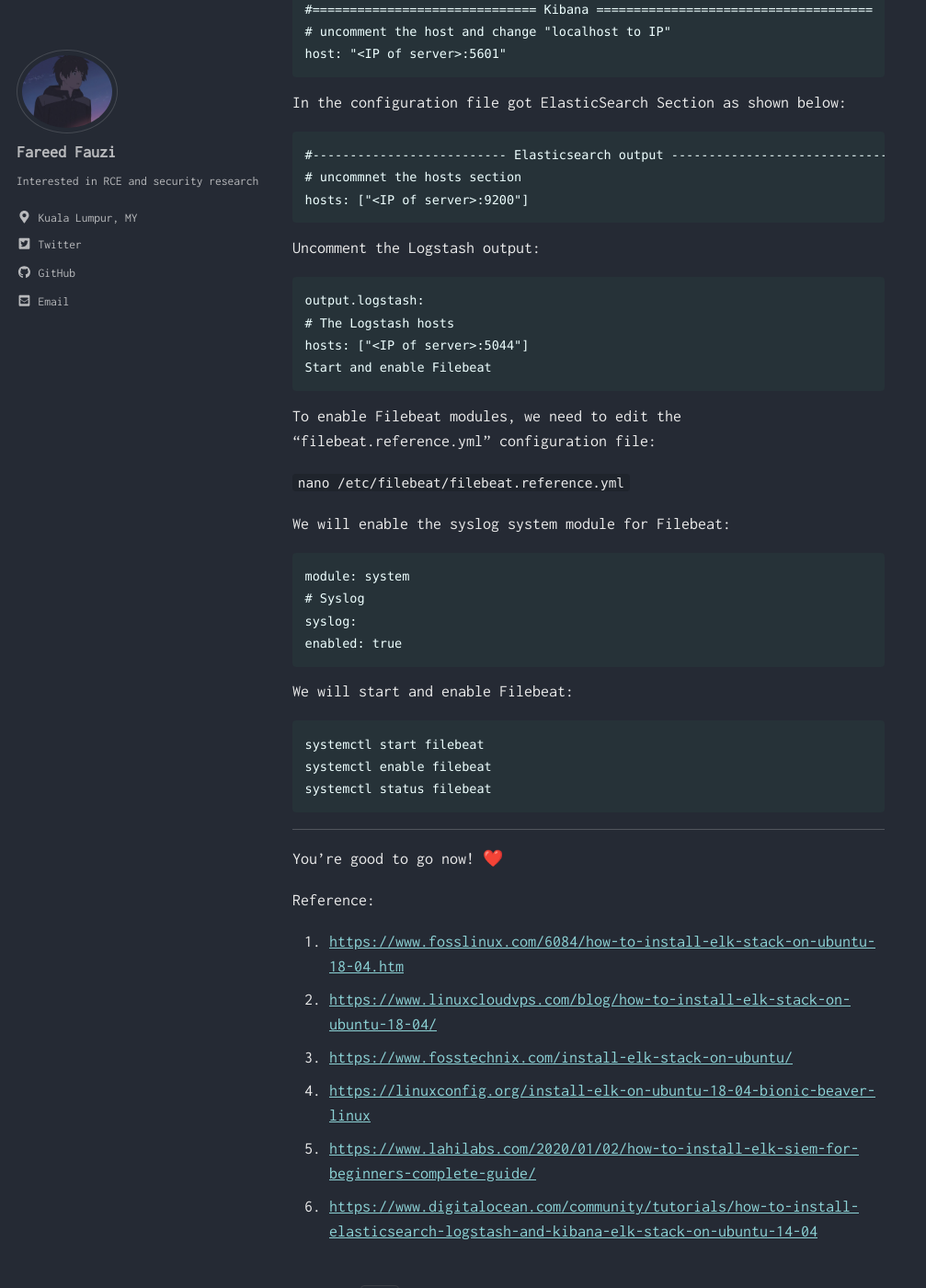
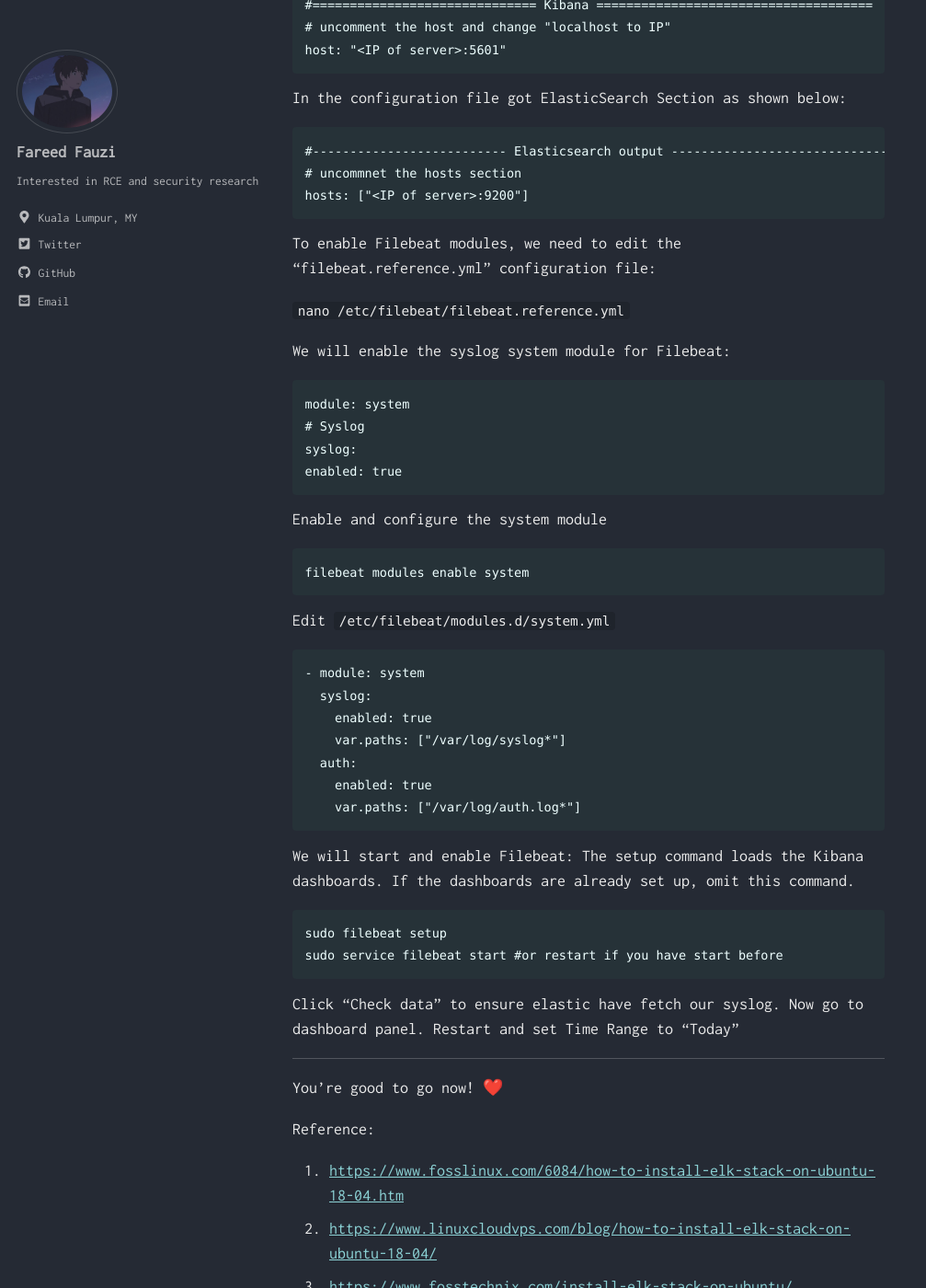
Before and after one commit to spiritedwolf/fareedfauzi.github.io, a Jekyll site: the page built from _posts/2020-03-18-Install-ELK-Filebeat.md, in a window 1280 px wide and 1400 px high, scrolled down 4124 px. Shown: the whole window at 92% size, without its empty margins (0-1007 px from the left). Built offline with Jekyll 4.4.1, drawn with Linux system fonts in a browser that asks for light colours; cached includes are drawn as plain includes; some of the changed text lies outside the part shown.

Commit message:
Update 2020-03-18-Install-ELK-Filebeat.md

````diff
--- a/_posts/2020-03-18-Install-ELK-Filebeat.md
+++ b/_posts/2020-03-18-Install-ELK-Filebeat.md
@@ -140,18 +140,17 @@ sudo systemctl status logstash.service
 
 ---
 
+As example we gonna setup syslog logging.
+
+Go to Kibana home > Logging > add log data > system logs. And follow the steps for DEB.
+
 ## Install and Configure Filebeat
 
 To install filebeat:
 
 ```
-apt update
-apt upgrade
-wget -qO - https://artifacts.elastic.co/GPG-KEY-elasticsearch | sudo apt-key add -
-echo "deb https://artifacts.elastic.co/packages/7.x/apt stable main" | sudo tee /etc/apt/sources.list.d/elastic-7.x.list
-apt-get install apt-transport-https
-apt update
-sudo apt-get install filebeat
+curl -L -O https://artifacts.elastic.co/downloads/beats/filebeat/filebeat-6.8.7-amd64.deb
+sudo dpkg -i filebeat-6.8.7-amd64.deb
 ```
 
 Now lets make changes in below configuration file
@@ -181,14 +180,6 @@ In the configuration file got ElasticSearch Section as shown below:
 hosts: ["<IP of server>:9200"]
 ```
 
-Uncomment the Logstash output:
-```
-output.logstash:
-# The Logstash hosts
-hosts: ["<IP of server>:5044"]
-Start and enable Filebeat
-```
-
 To enable Filebeat modules, we need to edit the “filebeat.reference.yml” configuration file:
 
 ``nano /etc/filebeat/filebeat.reference.yml``
@@ -202,13 +193,30 @@ syslog:
 enabled: true
 ```
 
-We will start and enable Filebeat:
+Enable and configure the system module
+```
+filebeat modules enable system
+```
+Edit ``/etc/filebeat/modules.d/system.yml``
 
 ```
-systemctl start filebeat
-systemctl enable filebeat
-systemctl status filebeat
+- module: system
+  syslog:
+    enabled: true
+    var.paths: ["/var/log/syslog*"]
+  auth:
+    enabled: true
+    var.paths: ["/var/log/auth.log*"]
 ```
+
+We will start and enable Filebeat:
+The setup command loads the Kibana dashboards. If the dashboards are already set up, omit this command.
+
+```
+sudo filebeat setup
+sudo service filebeat start #or restart if you have start before
+```
+Click "Check data" to ensure elastic have fetch our syslog. Now go to dashboard panel. Restart and set Time Range to "Today"
 
 ---
 
````
Also changed, not shown: other parts of _posts/2020-03-18-Install-ELK-Filebeat.md (+1 -1 lines).
